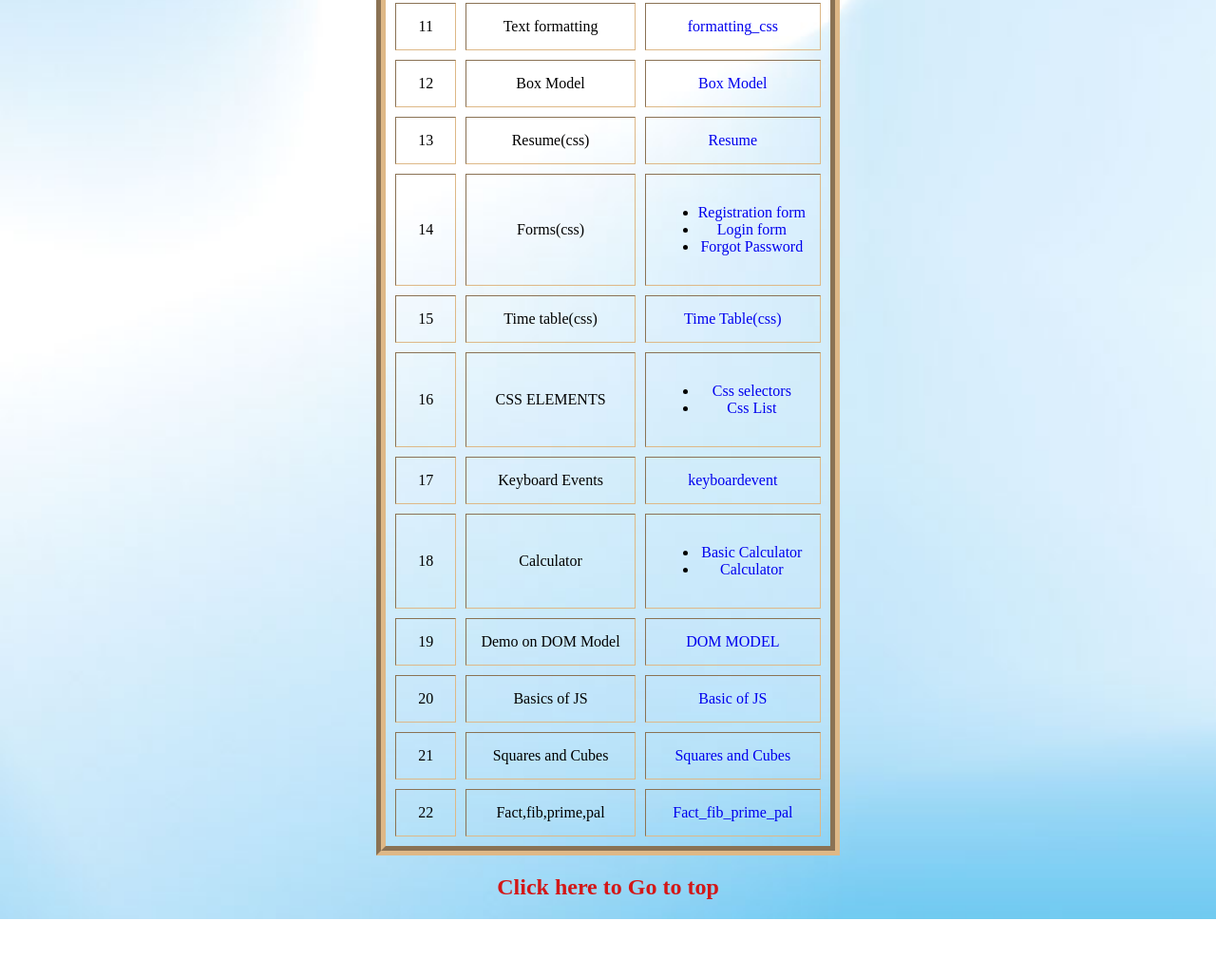
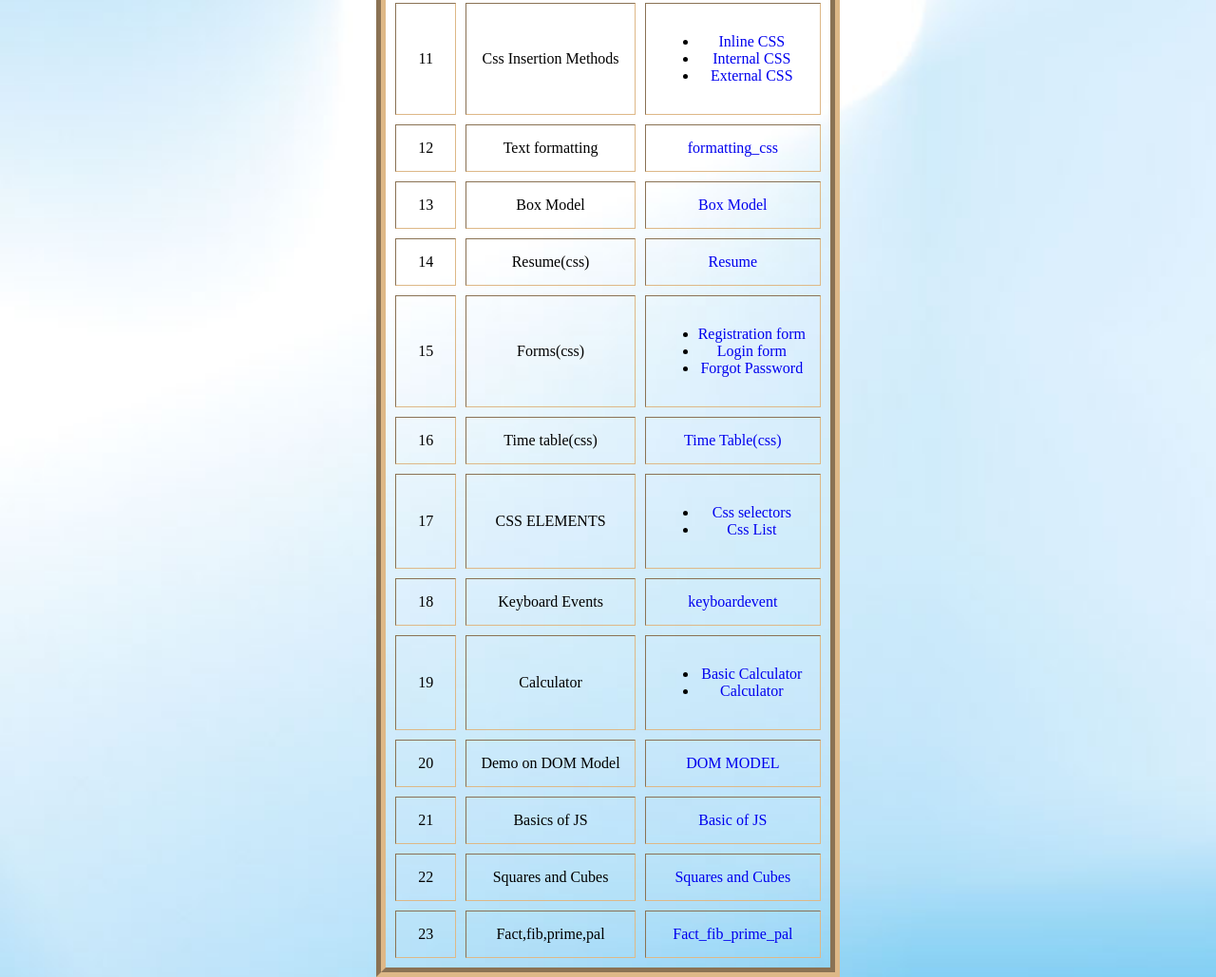
Before and after one commit to reshma-nawaz/WADEXP-5428, a plain HTML site: page index.html in a window 1280 px wide. Shown: the part 993-2022 px from the top of the page at 95% size. Before the commit the page ends 1961 px from the top, so only its background shows below. Drawn offline with Linux system fonts and the light colour scheme.

Commit message:
Update index.html

```diff
--- a/index.html
+++ b/index.html
@@ -93,21 +93,32 @@
         </tr>
         <tr align="center">
             <td>11</td>
+            <td>Css Insertion Methods</td>
+            <td>
+                <ul>
+                <li><a href="inline.html" target="_blank" style="text-decoration: none">Inline CSS</a></li>
+                <li><a href="internal.html" target="_blank" style="text-decoration: none">Internal CSS</a></li>
+                <li><a href="external.html" target="_blank" style="text-decoration: none">External CSS</a></li>
+               </ul>
+            </td>
+        </tr>
+        <tr align="center">
+            <td>12</td>
             <td>Text formatting</td>
             <td><a href="formatting(css).html" target="_blank" style="text-decoration: none">formatting_css</a></td>
         </tr>
         <tr align="center">
-            <td>12</td>
+            <td>13</td>
             <td>Box Model</td>
             <td><a href="box.html" target="_blank" style="text-decoration: none">Box Model</a></td>
         </tr>
         <tr align="center">
-            <td>13</td>
+            <td>14</td>
             <td>Resume(css)</td>
             <td><a href="resume(css).html" target="_blank" style="text-decoration: none">Resume</a></td>
         </tr>
         <tr align="center">
-            <td>14</td>
+            <td>15</td>
             <td>Forms(css)</td>
             <td>
                 <ul>
@@ -118,12 +129,12 @@
             </td>
         </tr>
          <tr align="center">
-            <td>15</td>
+            <td>16</td>
             <td>Time table(css)</td>
             <td><a href="time_table(css).html" target="_blank" style="text-decoration: none">Time Table(css)</a></td>
         </tr>
         <tr align="center">
-            <td>16</td>
+            <td>17</td>
             <td>CSS ELEMENTS</td>
             <td>
                 <ul>
@@ -133,12 +144,12 @@
                 </td>
         </tr>
         <tr align="center">
-            <td>17</td>
+            <td>18</td>
             <td>Keyboard Events</td>
             <td><a href="keyboardevent.html" target="_blank" style="text-decoration: none">keyboardevent</a></td>
         </tr>
         <tr align="center">
-            <td>18</td>
+            <td>19</td>
             <td>Calculator</td>
             <td>
                 <ul>
@@ -148,22 +159,22 @@
             </td>
         </tr>
         <tr align="center">
-            <td>19</td>
+            <td>20</td>
             <td>Demo on DOM Model</td>
             <td><a href="demo_on_dom.html" target="_blank" style="text-decoration: none">DOM MODEL</a></td>
         </tr>
          <tr align="center">
-            <td>20</td>
+            <td>21</td>
             <td>Basics of JS</td>
             <td><a href="basic(js).html" target="_blank" style="text-decoration: none">Basic of JS</a></td>
         </tr>
         <tr align="center">
-            <td>21</td>
+            <td>22</td>
             <td>Squares and Cubes</td>
             <td><a href="squares_cubes(js).html" target="_blank" style="text-decoration: none">Squares and Cubes</a></td>
         </tr>
          <tr align="center">
-            <td>22</td>
+            <td>23</td>
             <td>Fact,fib,prime,pal</td>
             <td><a href="fact_fib_prime_pal.html" target="_blank" style="text-decoration: none">Fact_fib_prime_pal</a></td>
         </tr>
```
